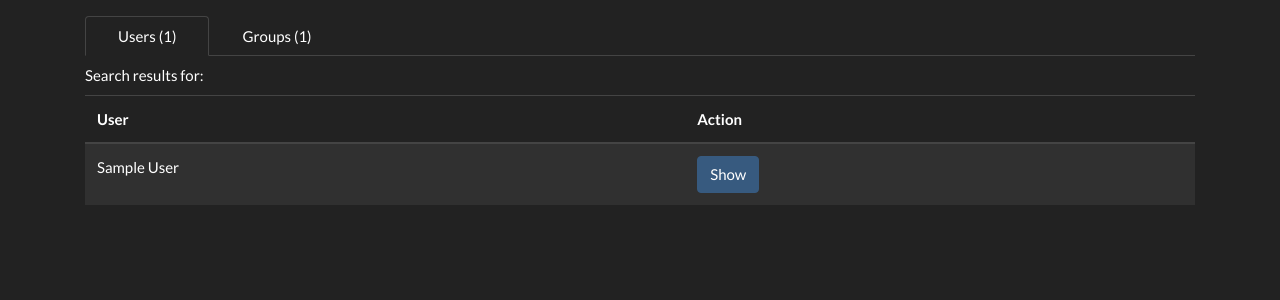
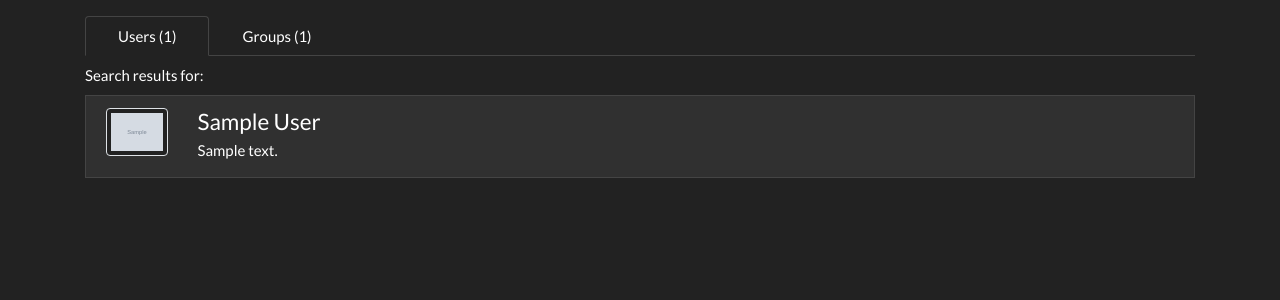
Before and after one commit to ProsteMato/IIS, a Symfony app: template templates/common/search.html.twig in a window 1280 px wide. Shown: the part 71-371 px from the top of the page. Run offline with Twig, Linux system fonts and the light colour scheme; the template is opened without the code that fills it: most values are stand-ins (such as "Sample title", 1, 10 or a date in 2020); grey boxes marked "Sample" are stand-in pictures; some libraries are stand-ins or nearby versions.

Commit message:
Admin added manage groups, some graphic changes

```diff
--- a/templates/common/navbar.html.twig
+++ b/templates/common/navbar.html.twig
@@ -31,6 +31,7 @@
                             <a class="dropdown-item" href="#">Help</a>
                             {% if is_granted('ROLE_ADMIN') %}
                                 <a class="dropdown-item" href="{{ path('show_list_users') }}">Manage users</a>
+                                <a class="dropdown-item" href="{{ path('show_list_groups') }}">Manage groups</a>
                             {% endif %}
                             <a class="dropdown-item" href="{{ path('edit_user') }}">Account settings</a>
                             <a class="dropdown-item" href="{{ path('app_logout') }}">Log out</a>
--- a/templates/common/search.html.twig
+++ b/templates/common/search.html.twig
@@ -16,32 +16,36 @@
         </li>
     </ul>
     <div id="myTabContent" class="tab-content">
+        <div class="tab-pane fade active show" id="users">
 
-
-        <div class="tab-pane fade active show" id="users">
             {% if users %}
                 <label class="mt-2"> Search results for: {{ search_val }}</label>
-                <table id="users" class="table table-striped">
-                    <thead>
-                    <tr>
-                        <th> User</th>
-                        <th> Action</th>
-                    </tr>
-                    </thead>
-                    {% for user in users %}
-                        <tr>
-                            <td>{{ user.firstName ~ ' ' ~ user.lastName }}</td>
+                {% for user in users %}
+                    <a href="{{ path('user', {'id': user.id }) }}" class="list-group-item list-group-item-action flex-column align-items-start">
+                        <div class="row">
+                            <div class="col-1">
+                                <img  src="{{ asset('/profilepics/'  ~ user.getProfilePicture())}}"
+                                      class="avatar img-circle img-thumbnail" width="200" height="240" alt="Avatar">
+                            </div>
+                            <div class="col-11">
+                                <div class="d-flex w-100 justify-content-between">
+                                    <h4 class="mb-1">{{ user.firstName ~ ' ' ~ user.lastName}}</h4>
 
-                            <td><a href="{{  path('user', {'id': user.id }) }}" class="btn btn-primary mr-1">Show</a>
+                                </div>
+                                <div class="d-flex w-100 justify-content-between">
+                                    <p class="mb-1">{{ user.description }}</p>
+
+                                </div>
                                 {% if not ('ROLE_ADMIN' in user.getRoles) and is_granted('ROLE_ADMIN')%}
-                                    <a href="{{  path('admin_delete', {'id': user.id }) }}" class="btn btn-danger"
-                                       onclick="return confirm('Are you sure you want to delete account? ' +
-                                               'You can\'t restore it after.')">Delete</a>
+                                    <object><a type="button" href="{{  path('admin_delete', {'id': user.id }) }}"
+                                               onclick="return confirm('Are you sure you want to delete account? ' +
+                                               'You can\'t restore it after.')"
+                                               class="btn btn-danger float-right">Delete</a></object>
                                 {% endif %}
-                            </td>
-                        </tr>
-                    {% endfor %}
-                </table>
+                            </div>
+                        </div>
+                    </a>
+                {% endfor %}
             {% else %}
                 <h5> No results for: {{ search_val }}</h5>
             {% endif %}
@@ -49,28 +53,31 @@
 
         <div class="tab-pane fade" id="groups">
             {% if groups %}
-            <label class=" mt-2"> Search results for: {{ search_val }}</label>
-            <table id="groups" class="table table-striped">
-                <thead>
-                <tr>
-                    <th> User</th>
-                    <th> Action</th>
-                </tr>
-                </thead>
+                <label class="mt-2"> Search results for: {{ search_val }}</label>
                 {% for group in groups %}
-                <tr>
-                    <td>{{ group.name }}</td>
-                    <td>
-                        <a href="{{  path('show_group', {'group_id': group.id }) }}" class="btn btn-primary mr-1">Show</a>
-                        {% if  is_granted('ROLE_ADMIN')%}
-                            <a href="{{  path('delete_group', {'id': group.id }) }}" class="btn btn-danger"
-                               onclick="return confirm('Are you sure you want to delete group? ' +
-                                               'You can\'t restore it after.')">Delete</a>
-                        {% endif %}
-                    </td>
-                </tr>
+                    <a href="{{ path('show_group', {'group_id': group.id }) }}" class="list-group-item list-group-item-action flex-column align-items-start">
+                        <div class="row">
+                            <div class="col-1">
+                                <img  src="{{ asset('/group_pics/'  ~ group.getPicture())}}"
+                                      class="avatar img-circle img-thumbnail" width="200" height="240" alt="Avatar">
+                            </div>
+                            <div class="col-11">
+                                <div class="d-flex w-100 justify-content-between">
+                                    <h4 class="mb-1">{{ group.name}}</h4>
+
+                                </div>
+                                <div class="d-flex w-100 justify-content-between">
+                                    <p class="mb-1">{{ group.description }}</p>
+
+                                </div>
+                                <object><a type="button" href="{{  path('delete_group', {'id': group.id }) }}"
+                                           onclick="return confirm('Are you sure you want to delete group? ' +
+                                               'You can\'t restore it after.')"
+                                           class="btn btn-danger float-right">Delete</a></object>
+                            </div>
+                        </div>
+                    </a>
                 {% endfor %}
-            </table>
             {% else %}
                 <h5> No results for: {{ search_val }}</h5>
             {% endif %}
```
Also changed, not shown: src/Controller/AdminController.php (+18 -2 lines), src/Controller/SearchController.php (+5 -3 lines), templates/admin/groups.html.twig (added, +36 -0 lines), templates/admin/users.html.twig (added, +38 -0 lines).
